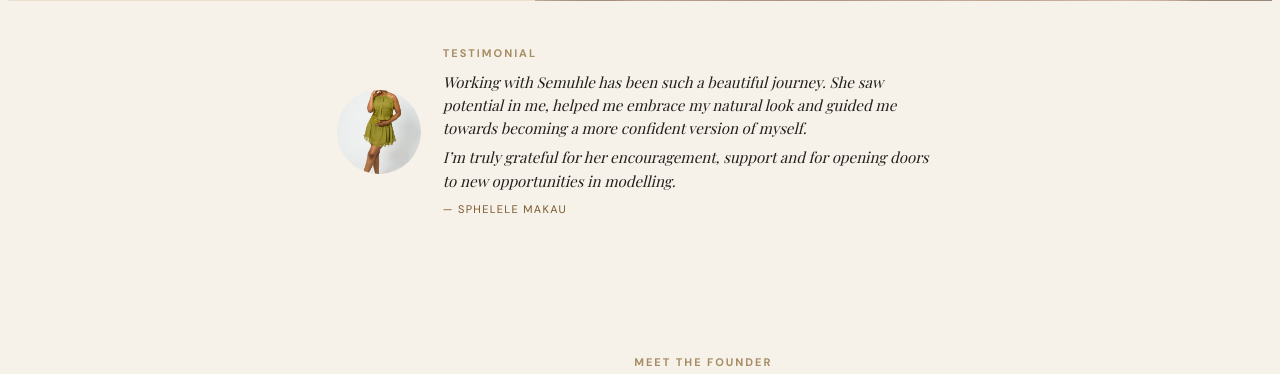
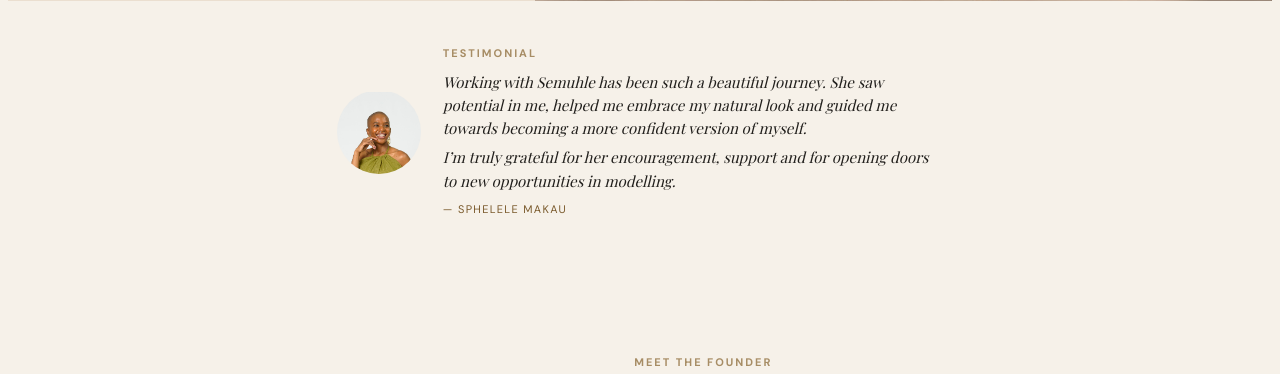
Before and after one commit to spheleleMakau/localF, a Django app: page / in a window 1280 px wide. Shown: the part 3716-4090 px from the top of the page. Run offline with Django 5.2, Linux system fonts and the light colour scheme.

Commit message:
Fix face cropping on testimonial and models tile
Co-authored-by: Copilot <223556219+Copilot@users.noreply.github.com>

```diff
--- a/static/agency/css/site.css
+++ b/static/agency/css/site.css
@@ -67,7 +67,8 @@ h1, h2, p { margin-top: 0; }
 .hero-collage .hero-panel-shoot { aspect-ratio: .74; object-position: 20% bottom; }
 .hero-collage .hero-panel-portrait { aspect-ratio: 1092 / 1600; object-position: center top; }
 .testimonial { display: flex; align-items: center; gap: 22px; max-width: 760px; margin: 0 auto; padding: 36px 6%; color: var(--ink); }
-.testimonial img { flex: 0 0 auto; width: 84px; height: 84px; border-radius: 50%; object-fit: cover; object-position: 80% center; }
+.testimonial-photo { position: relative; flex: 0 0 auto; width: 84px; height: 84px; overflow: hidden; border-radius: 50%; }
+.testimonial-photo img { position: absolute; top: 2px; left: -58px; width: 185px; height: auto; max-width: none; }
 .testimonial figure { margin: 0; }
 .testimonial .eyebrow { margin-bottom: 8px; }
 .testimonial blockquote { margin: 0 0 8px; font: italic 400 15px/1.55 var(--serif); }
@@ -142,6 +143,7 @@ h1, h2, p { margin-top: 0; }
 .model-slideshow { position: relative; min-width: 0; }
 .model-slideshow .tile { height: 100%; }
 .tile img[hidden] { display: none; }
+.tile img.face-top { object-position: center top; }
 .merch { display: grid; grid-column: 1 / -1; grid-template-columns: 1fr 1.4fr; min-height: 380px; background: #ebdfd0; overflow: hidden; }
 .merch-copy { align-self: center; padding: 32px clamp(24px, 4vw, 64px); }
 .merch-logo { color: var(--ink); margin-bottom: 14px; }
--- a/templates/agency/home.html
+++ b/templates/agency/home.html
@@ -75,7 +75,7 @@
   <section class="talent" id="talent" aria-labelledby="talent-title">
     <h2 id="talent-title" class="visually-hidden">Talent categories</h2>
     <a class="tile" href="{% url 'models_gallery' %}" aria-label="Models">
-      <img src="{% static 'agency/img/sphe2.jpeg' %}" alt="" loading="lazy">
+      <img class="face-top" src="{% static 'agency/img/sphe2.jpeg' %}" alt="" loading="lazy">
       <span class="tile-text"><strong>Models</strong><small>Soon to be uploaded.</small></span><span class="tile-arrow" aria-hidden="true">→</span>
     </a>
     <a class="tile" href="{% url 'entertainers_gallery' %}" aria-label="Content creators">
@@ -102,7 +102,7 @@
   </section>
 
   <section class="testimonial" aria-labelledby="testimonial-title">
-    <img src="{% static 'agency/img/ss.jpg' %}" alt="Sphelele Makau" loading="lazy">
+    <span class="testimonial-photo"><img src="{% static 'agency/img/ss.jpg' %}" alt="Sphelele Makau" width="1254" height="1920" loading="lazy"></span>
     <figure>
       <p class="eyebrow" id="testimonial-title">Testimonial</p>
       <blockquote>
```
